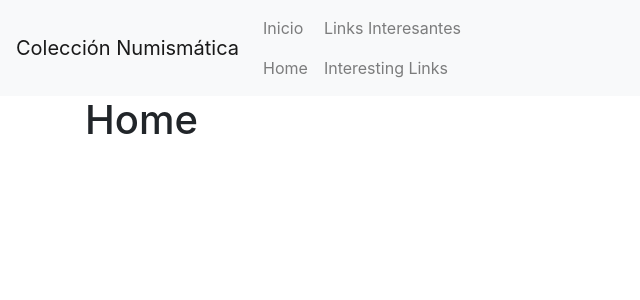
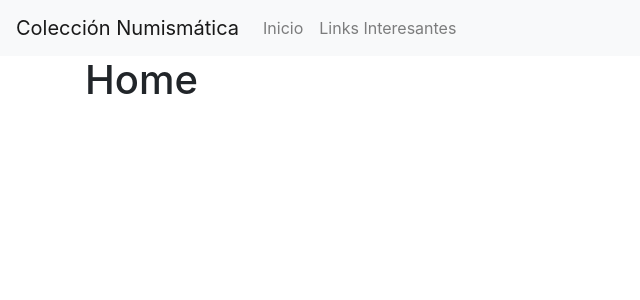
Before and after one commit to Jesus-Loranca/Coleccion-Numismatica, a Flask app: page / in a window 1280 px wide. Shown: the top 300 px of the page, without its empty margins (0-640 px from the left). Run offline with Flask 2, Linux system fonts and the light colour scheme; some libraries are stand-ins or nearby versions.

Commit message:
FIX: Menus not being hidden for the correspondent language

```diff
--- a/templates/layout.html
+++ b/templates/layout.html
@@ -8,11 +8,11 @@
 
         {% if site.language == 'en' %}
             <style>
-                .es { display: none; }
+                .es { display: none !important; }
             </style>
         {% else %}
             <style>
-                .en { display: none; }
+                .en { display: none !important; }
             </style>
         {% endif %}
 
```
